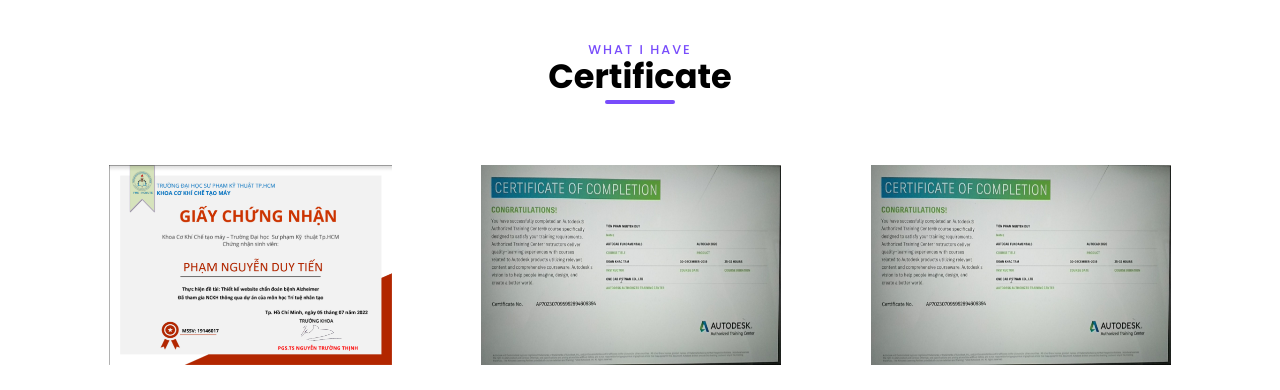
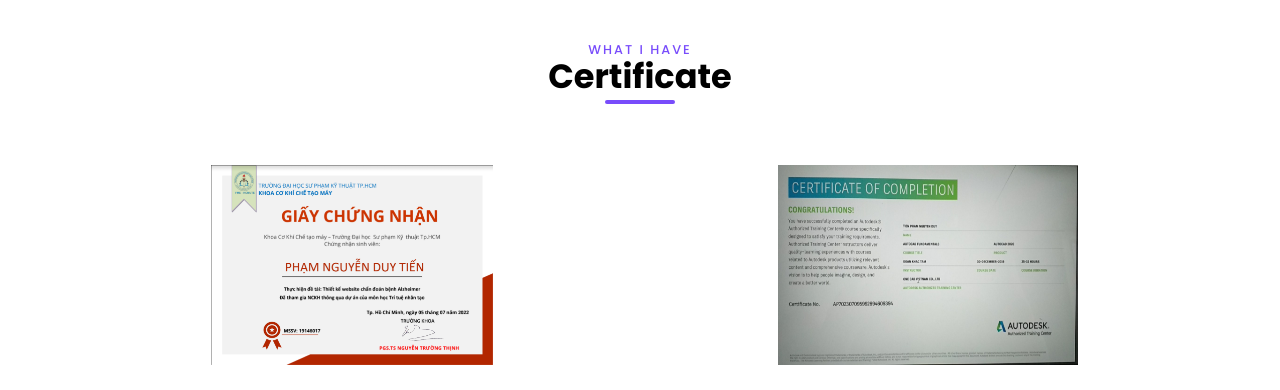
Before and after one commit to PhamNguyenDuyTien/portfolio, a plain HTML site: page index.html in a window 1280 px wide. Shown: the part 2240-2630 px from the top of the page. Drawn offline with nearby package versions, Linux system fonts and the light colour scheme.

Commit message:
Update index.html

```diff
--- a/index.html
+++ b/index.html
@@ -221,14 +221,10 @@
                     <h3 class="title" data-title="What I have">Certificate</h3>
                 </div>
                 <div class="section-body">
-                    <div class="grid-3-col">
+                    <div class="grid-col">
                         <div class="image">
                             <img src="assets/images/AI-certificate-1.png" alt="">
                             <span class="desc-certificate">Artificial Intelligence</span>
-                        </div>
-                        <div class="image">
-                            <img src="assets/images/cad-certificate.jpg" alt="">
-                            <span class="desc-certificate">AutoCad</span>
                         </div>
                         <div class="image">
                             <img src="assets/images/cad-certificate.jpg" alt="">
```
